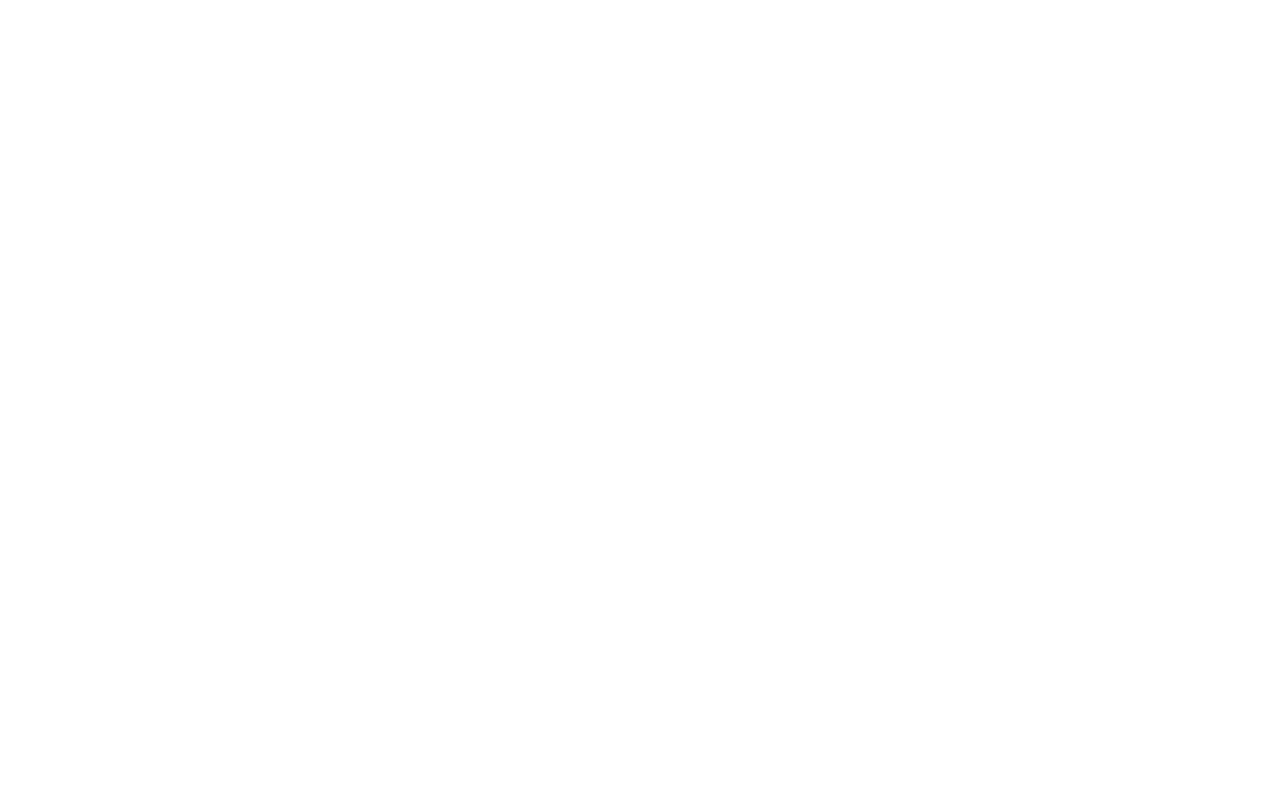
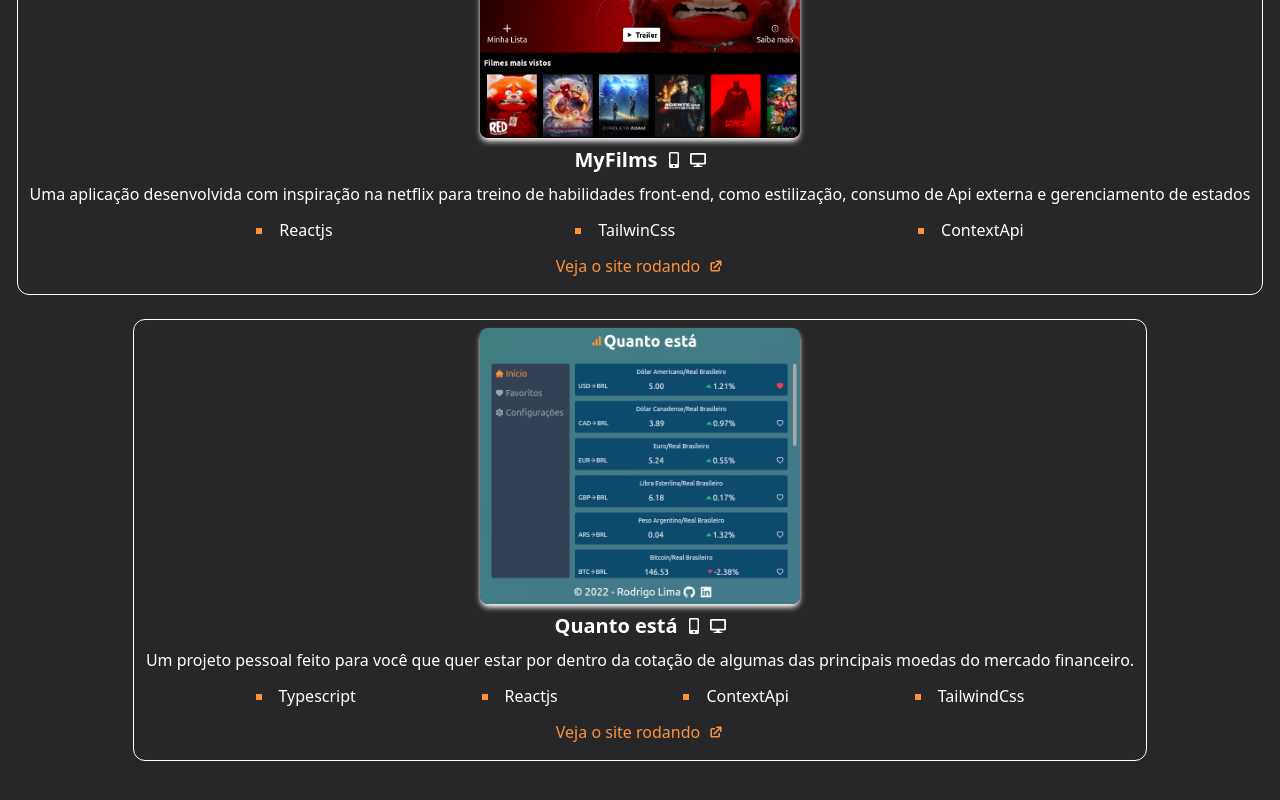
Before and after one commit to RodrigoLimaJesus/RodrigoLimaJesus.github.io, a React (Create React App) app: page / in a window 1280 px wide. Shown: the part 1034-1834 px from the top of the page. Before the commit the page ends 864 px from the top, so only its background shows below. Built offline with nearby package versions, Linux system fonts and the light colour scheme.

Commit message:
feat: add seçao com meus projetos + componentes wrappers

```diff
--- a/src/App.jsx
+++ b/src/App.jsx
@@ -2,6 +2,7 @@
 import About from './components/about';
 import Contact from './components/contact';
 import Header from './components/header';
+import Projects from './components/projects';
 import Stacks from './components/stacks';
 
 export default function App() {
@@ -45,6 +46,10 @@
         <section className="bg-zinc-300 dark:bg-zinc-900 transition">
           <Stacks />
         </section>
+
+        <section className="bg-zinc-200 dark:bg-zinc-800 transition">
+          <Projects />
+        </section>
       </div>
     </div>
   );
--- a/src/components/about/index.jsx
+++ b/src/components/about/index.jsx
@@ -1,9 +1,12 @@
 import React from 'react';
+import Container from '../wrappers/Container';
+import Title from '../wrappers/Title';
 
 export default function About() {
   return (
-    <div className="text-center p-4">
-      <h2 className="font-bold text-2xl">Sobre mim</h2>
+    <Container>
+      <Title>Sobre mim</Title>
+
       <p className="my-4">
         Sou brasileiro natural de Manaus/Am, apaixonado por programação e pelos desafios
         que ela oferece, atualmente estudo engenharia da computação na Universidade
@@ -13,6 +16,6 @@
         fundamentos do desenvolvimento web e a base para o desenvolvimento front-end e
         back-end.
       </p>
-    </div>
+    </Container>
   );
 }
--- a/src/components/contact/index.jsx
+++ b/src/components/contact/index.jsx
@@ -53,7 +53,8 @@
             rel="noreferrer"
             className="
             mx-2
-            transition
+            transition duration-200
+            text-sky-800 dark:text-orange-400
             hover:text-orange-700 dark:hover:text-blue-400
             "
           >
--- /dev/null
+++ b/src/components/projects/index.jsx
@@ -0,0 +1,109 @@
+import React, { useId } from 'react';
+import { FaDesktop, FaMobileAlt } from 'react-icons/fa';
+import { HiExternalLink } from 'react-icons/hi';
+import MyFilmsImg from '../../images/myfilms.png';
+import QuantoEstaImg from '../../images/quanto-esta.png';
+import Container from '../wrappers/Container';
+import Title from '../wrappers/Title';
+
+export default function Projects() {
+  const projects = [
+    {
+      id: useId(),
+      name: 'MyFilms',
+      mobile: true,
+      desktop: true,
+      description:
+        'Uma aplicação desenvolvida com inspiração na netflix para treino de habilidades front-end, como estilização, consumo de Api externa e gerenciamento de estados',
+      link: 'https://myfilms.rodrigolimajesus.vercel.app/',
+      image: MyFilmsImg,
+      stacks: [
+        { id: useId(), name: 'Reactjs' },
+        { id: useId(), name: 'TailwinCss' },
+        { id: useId(), name: 'ContextApi' },
+      ],
+    },
+    {
+      id: useId(),
+      name: 'Quanto está',
+      mobile: true,
+      desktop: true,
+      description:
+        'Um projeto pessoal feito para você que quer estar por dentro da cotação de algumas das principais moedas do mercado financeiro.',
+      link: 'https://quanto-esta.rodrigolimajesus.vercel.app/',
+      image: QuantoEstaImg,
+      stacks: [
+        { id: useId(), name: 'Typescript' },
+        { id: useId(), name: 'Reactjs' },
+        { id: useId(), name: 'ContextApi' },
+        { id: useId(), name: 'TailwindCss' },
+      ],
+    },
+  ];
+
+  return (
+    <Container>
+      <Title>Meus projetos</Title>
+
+      <div className="my-4 flex flex-col items-center justify-center">
+        {projects.map((project) => (
+          <div
+            key={project.id}
+            className="border border-black dark:border-white rounded-xl my-3"
+          >
+            <div className="flex flex-col justify-center items-center mt-2">
+              <img
+                src={project.image}
+                alt={project.name}
+                className="w-80 rounded-lg shadow-md shadow-black dark:shadow-white"
+              />
+
+              <div className="flex justify-center items-center my-2">
+                <span className="mx-1 font-bold text-xl">{project.name}</span>
+                <span className="mx-1">{project.mobile && <FaMobileAlt />}</span>
+                <span className="mx-1">{project.desktop && <FaDesktop />}</span>
+              </div>
+            </div>
+
+            <div className="mb-4">
+              <p className="px-3">{project.description}</p>
+
+              <ul
+                className="
+                list-[square] list-inside
+                flex flex-wrap justify-evenly
+                my-3
+                "
+              >
+                {project.stacks.map((stack) => (
+                  <li
+                    id={stack.id}
+                    className="mx-1 marker:text-sky-800 dark:marker:text-orange-400"
+                  >
+                    {stack.name}
+                  </li>
+                ))}
+              </ul>
+
+              <a
+                href={project.link}
+                target="_blank"
+                rel="noreferrer"
+                className="
+                text-sky-800 dark:text-orange-400
+                flex items-center justify-center
+                transition duration-200
+                hover:text-orange-700 dark:hover:text-blue-400
+                hover:underline
+                "
+              >
+                Veja o site rodando
+                <HiExternalLink className="ml-2" />
+              </a>
+            </div>
+          </div>
+        ))}
+      </div>
+    </Container>
+  );
+}
--- a/src/components/stacks/index.jsx
+++ b/src/components/stacks/index.jsx
@@ -1,5 +1,7 @@
 import React, { useId } from 'react';
 import * as Si from 'react-icons/si';
+import Container from '../wrappers/Container';
+import Title from '../wrappers/Title';
 
 export default function Stacks() {
   const stacks = [
@@ -106,8 +108,8 @@
   ];
 
   return (
-    <div className="text-center p-4">
-      <h2 className="font-bold text-2xl">Minhas tecnologias</h2>
+    <Container>
+      <Title>Minhas tecnologias</Title>
 
       <div
         className="
@@ -129,6 +131,6 @@
           </div>
         ))}
       </div>
-    </div>
+    </Container>
   );
 }
--- /dev/null
+++ b/src/components/wrappers/Container.jsx
@@ -0,0 +1,5 @@
+import React from 'react';
+
+export default function Container({ children }) {
+  return <div className="text-center p-4">{children}</div>;
+}
--- /dev/null
+++ b/src/components/wrappers/Title.jsx
@@ -0,0 +1,5 @@
+import React from 'react';
+
+export default function Title({ children }) {
+  return <h2 className="font-bold text-2xl">{children}</h2>;
+}
```
Also changed, not shown: src/images/programming.gif (deleted).
